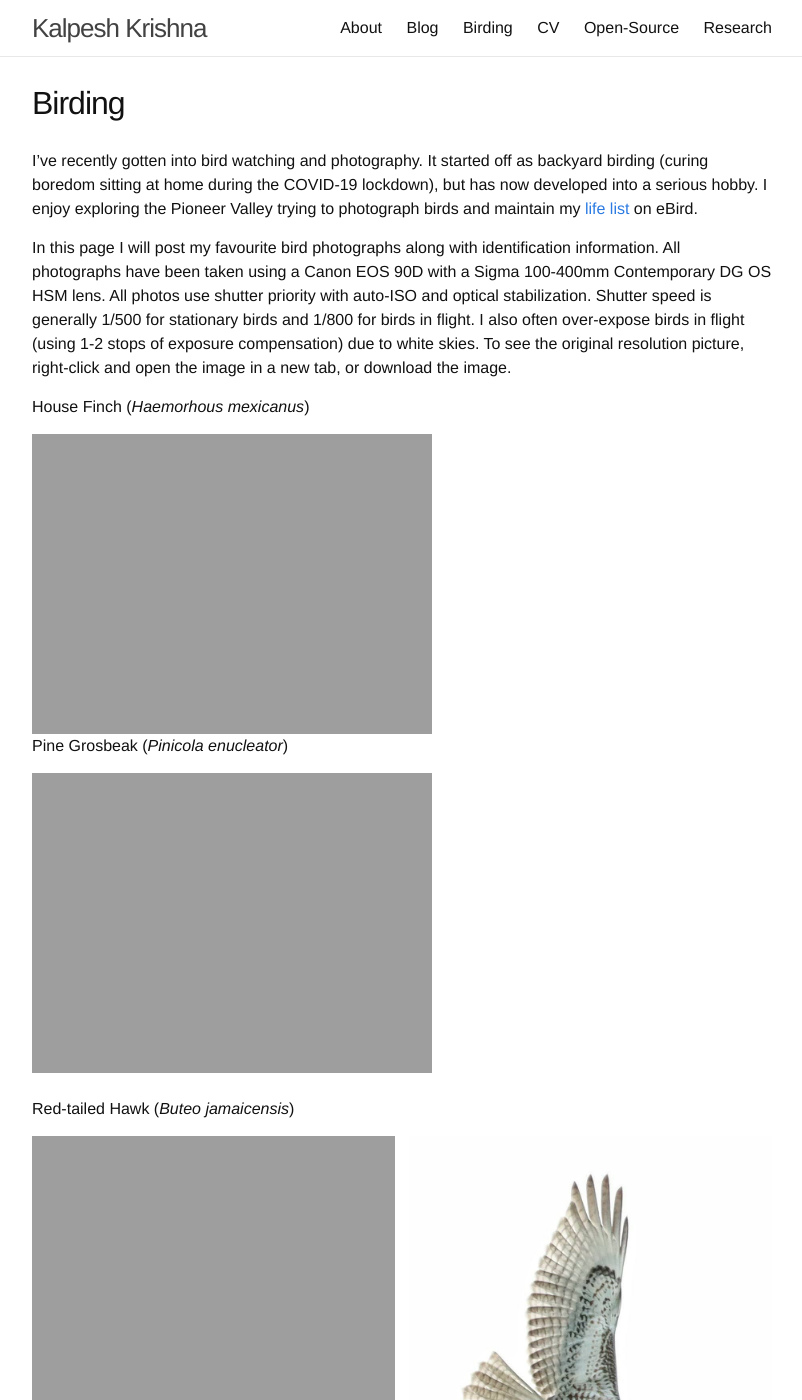
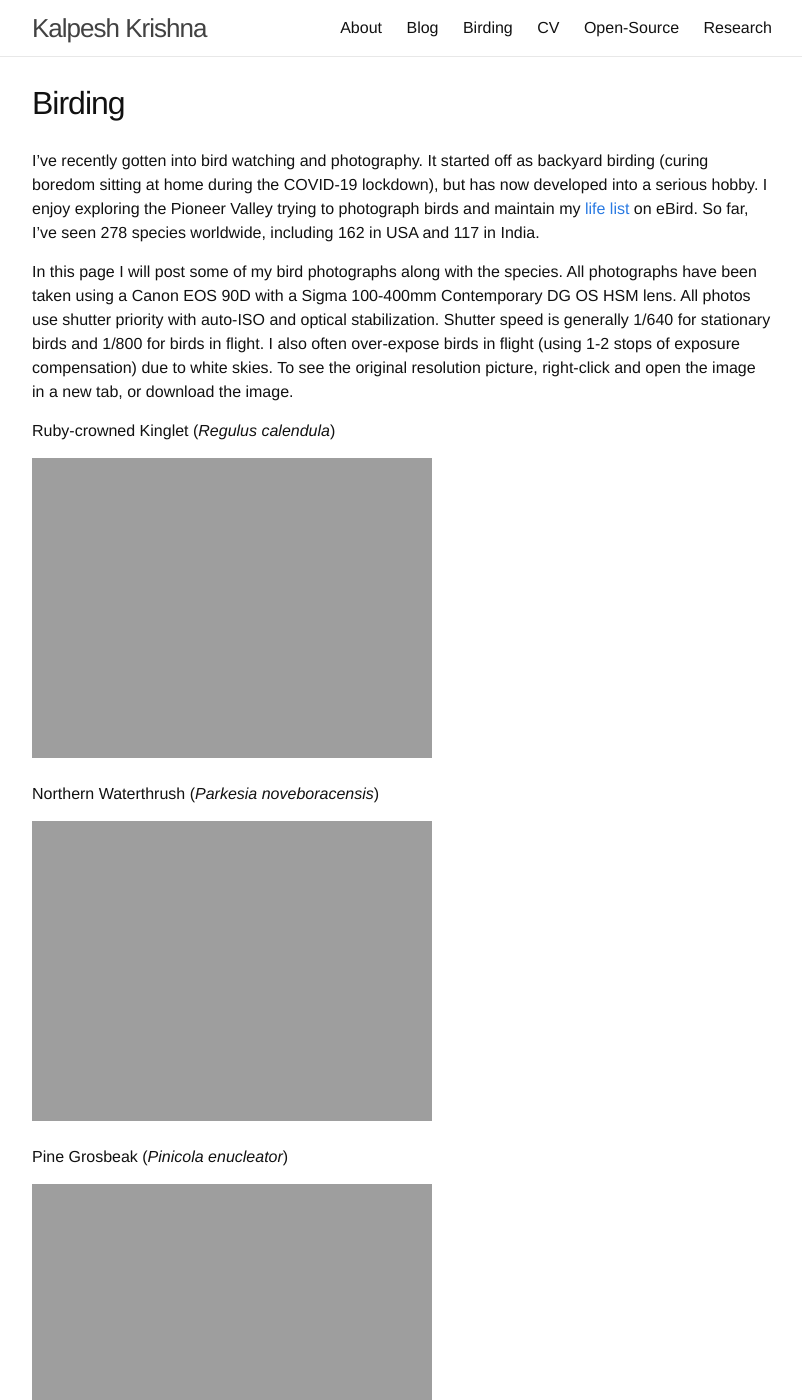
Before and after one commit to martiansideofthemoon/martiansideofthemoon.github.io, a Jekyll site: the page built from _pages/bird_photography.md, in a window 1280 px wide and 1400 px high. Shown: the whole window, without its empty margins (238-1040 px from the left). Built offline with Jekyll 4.4.1, drawn with Linux system fonts in a browser that asks for light colours; comment, search, counter and statistics services are not loaded; some of the changed text lies outside the part shown.

Commit message:
Adding more bird photos

```diff
--- a/_pages/bird_photography.md
+++ b/_pages/bird_photography.md
@@ -4,18 +4,23 @@ title: Birding
 permalink: /birding/
 ---
 
-I've recently gotten into bird watching and photography. It started off as backyard birding (curing boredom sitting at home during the COVID-19 lockdown), but has now developed into a serious hobby. I enjoy exploring the Pioneer Valley trying to photograph birds and maintain my [life list](https://ebird.org/profile/MTgwMDY0OQ/world) on eBird.
+I've recently gotten into bird watching and photography. It started off as backyard birding (curing boredom sitting at home during the COVID-19 lockdown), but has now developed into a serious hobby. I enjoy exploring the Pioneer Valley trying to photograph birds and maintain my [life list](https://ebird.org/profile/MTgwMDY0OQ/world) on eBird. So far, I've seen 278 species worldwide, including 162 in USA and 117 in India.
 
-In this page I will post my favourite bird photographs along with identification information. All photographs have been taken using a Canon EOS 90D with a Sigma 100-400mm Contemporary DG OS HSM lens. All photos use shutter priority with auto-ISO and optical stabilization. Shutter speed is generally 1/500 for stationary birds and 1/800 for birds in flight. I also often over-expose birds in flight (using 1-2 stops of exposure compensation) due to white skies. To see the original resolution picture, right-click and open the image in a new tab, or download the image.
+In this page I will post some of my bird photographs along with the species. All photographs have been taken using a Canon EOS 90D with a Sigma 100-400mm Contemporary DG OS HSM lens. All photos use shutter priority with auto-ISO and optical stabilization. Shutter speed is generally 1/640 for stationary birds and 1/800 for birds in flight. I also often over-expose birds in flight (using 1-2 stops of exposure compensation) due to white skies. To see the original resolution picture, right-click and open the image in a new tab, or download the image.
 
 <p style="text-align: center;">
 
-<p>House Finch (<i>Haemorhous mexicanus</i>)</p>
+<p>Ruby-crowned Kinglet (<i>Regulus calendula</i>)</p>
+<img src="{{ site.url }}/assets/birding/kinglet.jpg" />
 
-<img src="{{ site.url }}/assets/birding/finch.jpg" />
+<br /><br />
+
+<p>Northern Waterthrush (<i>Parkesia noveboracensis</i>)</p>
+<img src="{{ site.url }}/assets/birding/northern_waterthrush.jpg" />
+
+<br /><br />
 
 <p>Pine Grosbeak (<i>Pinicola enucleator</i>)</p>
-
 <img src="{{ site.url }}/assets/birding/pine_grosbeak.jpg" />
 
 <br /><br />
@@ -30,22 +35,25 @@ In this page I will post my favourite bird photographs along with identification
 </div>
 </div>
 
-<p>Ruby-crowned Kinglet (<i>Regulus calendula</i>)</p>
+<br /><br />
 
-<img src="{{ site.url }}/assets/birding/kinglet.jpg" />
-
-</p>
+<p>Tree Swallow (<i>Tachycineta bicolor</i>)</p>
+<img src="{{ site.url }}/assets/birding/tree_swallow.jpg" />
 
 <br /><br />
-
 
 <p>Yellow-throated Vireo (<i>Vireo flavifrons</i>)</p>
 <img src="{{ site.url }}/assets/birding/yellow_throat_vireo.JPG" />
 
 <br /><br />
 
-<p>Red-winged Blackbird (<i>Agelaius phoeniceus</i>)</p>
-<img src="{{ site.url }}/assets/birding/redwing.jpg" />
+<p>Bald Eagle (<i>Haliaeetus leucocephalus</i>)</p>
+<img src="{{ site.url }}/assets/birding/bald_eagle.jpg" />
+
+<br /><br />
+
+<p>House Finch (<i>Haemorhous mexicanus</i>)</p>
+<img src="{{ site.url }}/assets/birding/finch.jpg" />
 
 <br /><br />
 
@@ -55,9 +63,8 @@ In this page I will post my favourite bird photographs along with identification
 
 <br /><br />
 
-<p>Bald Eagle (<i>Haliaeetus leucocephalus</i>)</p>
-<img src="{{ site.url }}/assets/birding/bald_eagle.jpg" />
-
+<p>Red-winged Blackbird (<i>Agelaius phoeniceus</i>)</p>
+<img src="{{ site.url }}/assets/birding/redwing.jpg" />
 
 <br /><br />
 
@@ -89,14 +96,14 @@ In this page I will post my favourite bird photographs along with identification
 
 <br /><br />
 
-<p>American Tree Sparrow (<i>Spizelloides arborea</i>)</p>
-<img src="{{ site.url }}/assets/birding/sparrow_1.jpg" />
+<!-- <p>American Tree Sparrow (<i>Spizelloides arborea</i>)</p>
+<img src="{{ site.url }}/assets/birding/sparrow_1.jpg" /> -->
 
-<br />
+<!-- <br />
 
 <img src="{{ site.url }}/assets/birding/sparrow_2.jpg" />
 
-<br /><br />
+<br /><br /> -->
 
 
 <style>
```
Also changed, not shown: assets/birding/tree_swallow.jpg (added), 3 other files.
